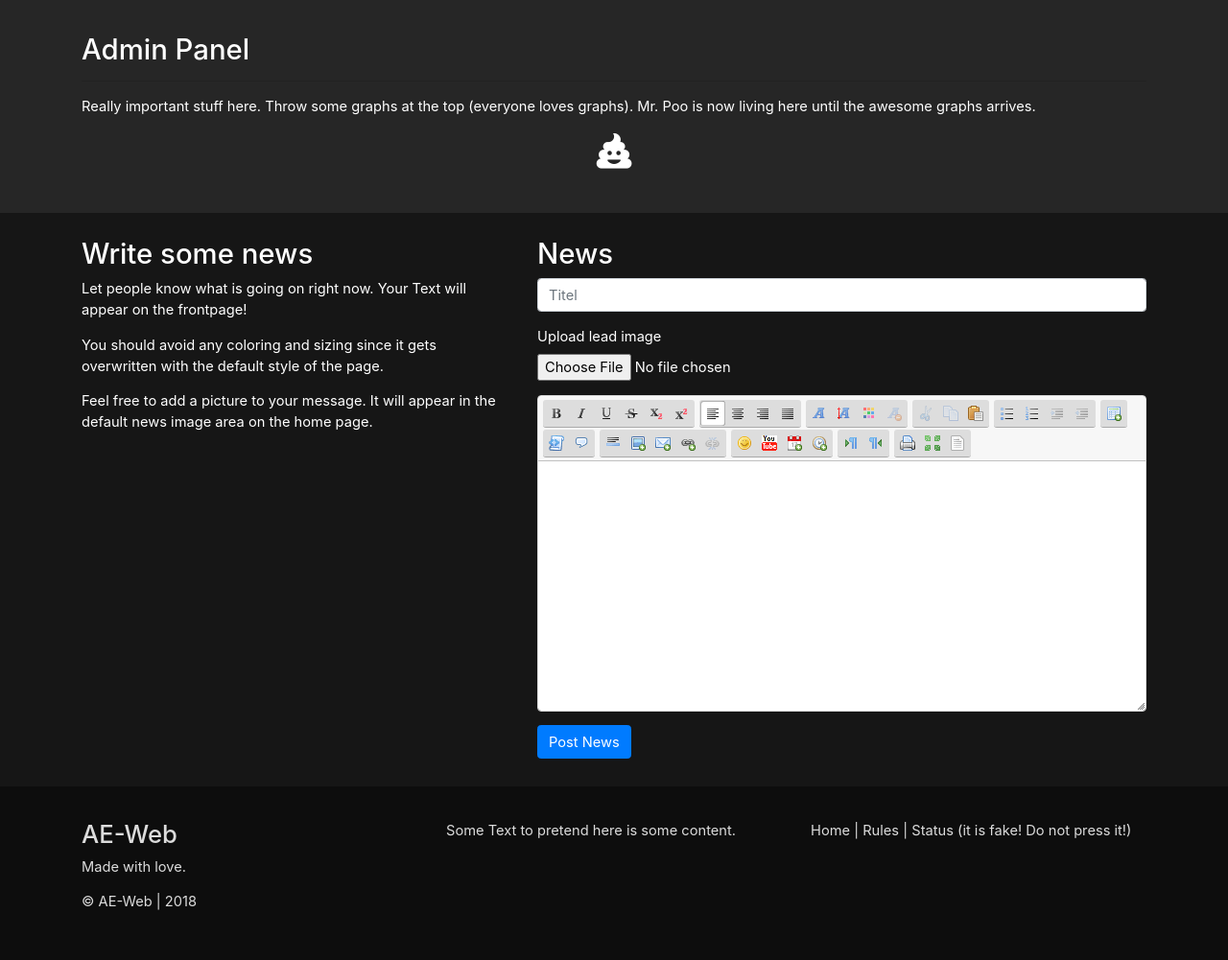
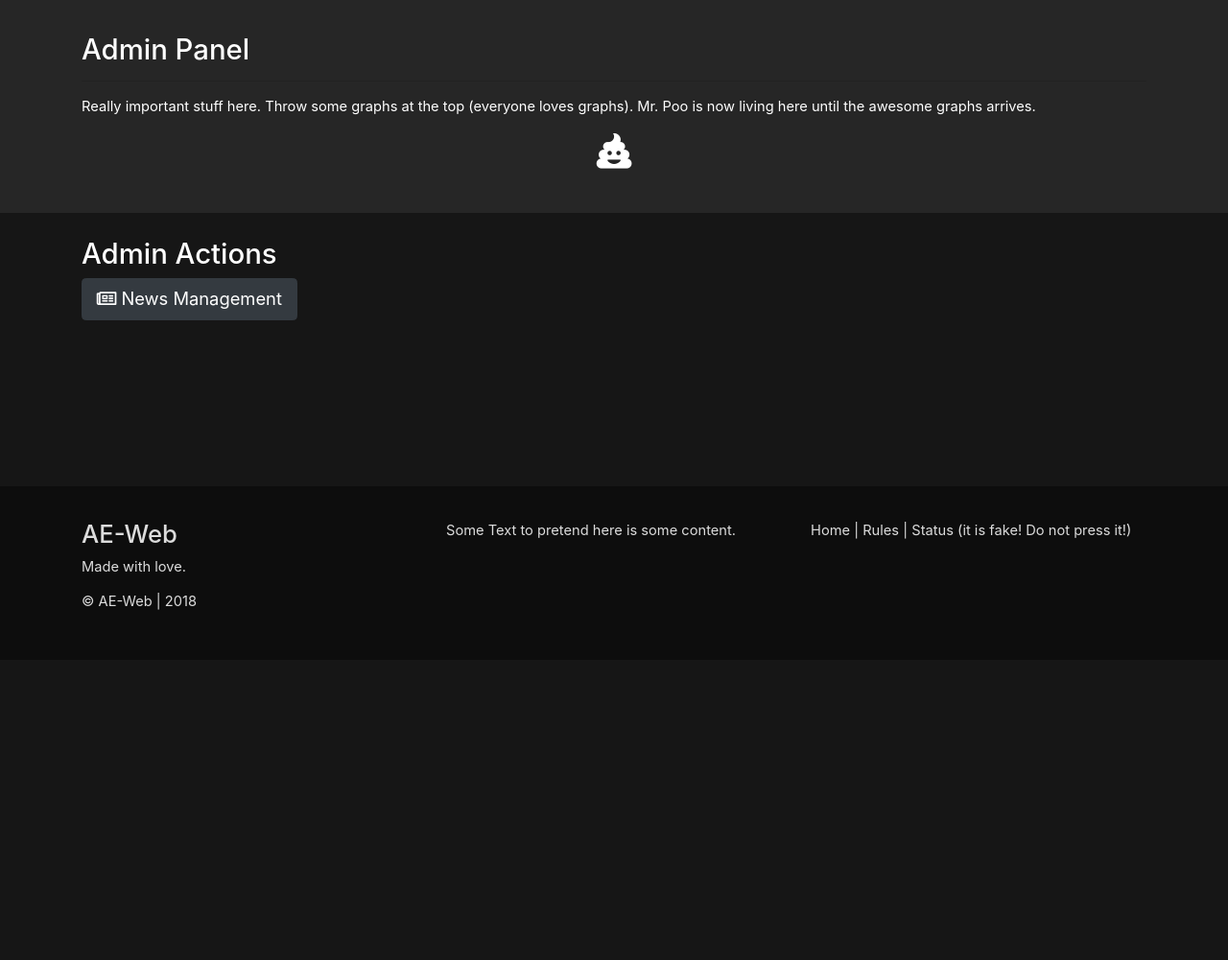
Before and after one commit to AscEmu/AEweb, a PHP site: template pages/admin/home.page.php in a window 1280 px wide. Shown: the part 112-1113 px from the top of the page at 96% size. After the commit the page ends 748 px from the top, so only its background shows below. Run offline with PHP 8.4, Linux system fonts and the light colour scheme; the template is opened without the code that fills it, so the values that code supplies are empty; some libraries are stand-ins or nearby versions.

Commit message:
Move news management stuff to a new page.

```diff
--- a/pages/admin/home.page.php
+++ b/pages/admin/home.page.php
@@ -19,31 +19,9 @@
 <div class="basic-padding">
     <div class="container">
         <div class="row">
-            <div class="col-md-5">
-                <h2>Write some news</h2>
-                <p>Let people know what is going on right now. Your Text will appear on the frontpage!</p>
-                <p>You should avoid any coloring and sizing since it gets overwritten with the default style of the page.</p>
-                <p>Feel free to add a picture to your message. It will appear in the default news image area on the home page.</p>
-            </div>
-            <div class="col-md-7">
-                <h2> News</h2>
-                <form>
-                    <input type="hidden" iname="actionType" value="1">
-                    <input type="hidden" name="userId" value="<?php echo Session::get('userid') ?>">
-                    <div class="form-group">
-                        <input type="text" class="form-control" id="titel" placeholder="Titel">
-                    </div>
-                    <div class="form-group">
-                        <label for="upload">Upload lead image</label>
-                        <input type="file" class="form-control-file" id="upload">
-                    </div>
-                    <div class="form-group">
-                        <textarea class="form-control" id="text" rows="15" placeholder="Message"></textarea>
-                    </div>
-                    <div class="form-group">
-                        <button type="submit" class="btn btn-primary">Post News</button>
-                    </div>
-                </form>
+            <div class="col-md-12">
+                <h2>Admin Actions</h2>
+                <a href="/admin/news" class="btn btn-dark btn-lg" role="button"><i class="far fa-newspaper"></i> News Management</a>
             </div>
         </div>
     </div>
```
Also changed, not shown: pages/admin/news.page.php (added, +52 -0 lines).
